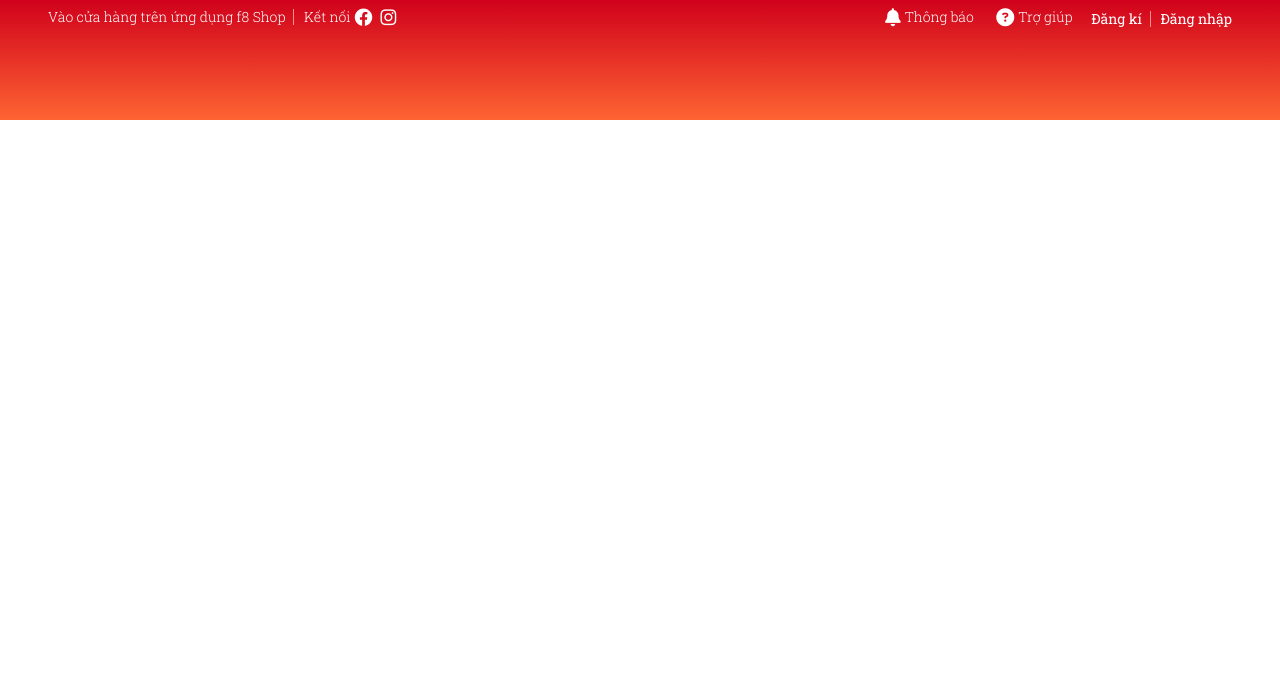
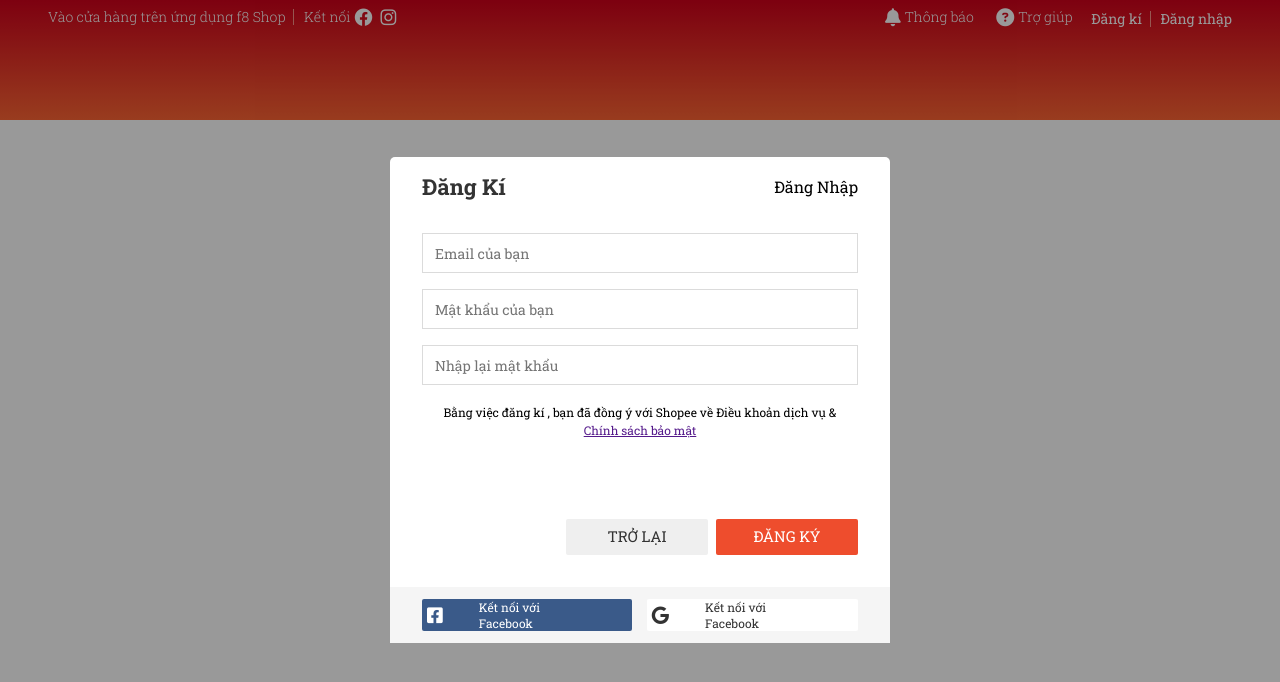
Before and after one commit to leekthang/F8_Shopee, a plain HTML site: page index.html in a window 1280 px wide. Drawn offline with nearby package versions, Linux system fonts and the light colour scheme.

Commit message:
form redister

```diff
--- a/assets/css/base.css
+++ b/assets/css/base.css
@@ -3,6 +3,8 @@
     --black-color:#000;
     --text-color:#333;
     --primary-color:#ee4d2d;
+
+    --border-color: #dbdbdb;
 }
 
 
@@ -46,3 +48,84 @@ html {
 
     }
 }
+
+
+/* modal */
+
+.modal {
+    position:fixed;
+    top: 0;
+    right: 0;
+    bottom: 0;
+    left: 0;
+    display: flex;
+}
+
+
+.modal__overlay{
+    position: absolute;
+    width:100%;
+    height: 100%;
+
+    background-color: rgba(0, 0, 0, 0.4);
+}
+
+.modal__body{
+
+    background-color: var(--white-color);
+    margin: auto;
+    position: relative;
+    z-index: 1;
+    border-radius: 5px;
+}
+
+/* Button style */
+
+.btn {
+    min-width: 142px;
+    height: 36px;
+    text-decoration: none;
+    border: none;
+    border-radius: 2px;
+    font-size: 1.5rem;
+    padding: 0 5px;
+    outline: none;
+    cursor: pointer;
+    color: var(--text-color);
+    display: flex;
+    justify-content: center;
+    align-items: center;
+
+}
+
+.btn:hover{
+    background-color: rgba(0, 0, 0, 0.5);
+
+}
+
+.btn.btn--primary{
+    color: var(--white-color);
+    background-color: var(--primary-color);
+
+}
+
+.btn.btn--size-s{
+    height: 32px;
+    font-size: 12px;
+    padding: 0 8xp;
+
+}
+
+.btn.btn--disabled{
+    color: #949494;
+    cursor: default;
+    background-color: #c3c3c3;
+}
+
+.auth-form__socials{
+    background-color: #f5f5f5;
+    padding: 12px 32px;
+    display: flex;
+    justify-content: space-between;
+    margin-top: 32px;
+}
--- a/assets/css/main.css
+++ b/assets/css/main.css
@@ -257,3 +257,107 @@ display: block;
 width: 100%;
 
 }
+
+
+/* Authen modal */
+
+
+.auth-form{
+    width: 500px;
+    overflow: hidden;
+}
+
+.auth-form__container{
+    padding: 0 32px;
+}
+
+.auth-form__header{
+    display: flex;
+    align-items: center;
+    justify-content: space-between;
+}
+
+
+.auth-form__heading{
+    font-size: 2.2rem;
+    font-weight: 400px;
+    color: var(--text-color);
+}
+
+
+.auth-form__switch-btn{
+    font-size: 1.6rem;
+    font-weight: 400px;
+    color: var(--primaries-color);
+    cursor: pointer;
+}
+
+.auth_form__form{
+
+}
+
+.auth-form__input{
+    width: 100%;
+    margin-top: 16px;
+    height: 40px;
+    padding: 0 12px;
+    font-size: 1.4rem;
+    border: 1px solid var(--border-color);
+    outline: none;
+
+
+}
+
+.auth-form__input:focus{
+    border-color: #777;
+}
+
+.auth-form__aside{
+    margin-top: 18px;
+}
+
+.auth-form__polycy-text{
+    font-size: 1.2rem;
+    line-height: 1.8rem;
+    text-align: center;
+    padding: 0 12px;
+}
+
+.auth_form__text-link{
+    text-decoration: none;
+    color: var(--primaries-color);
+}
+
+.auth-form__controls{
+    display: flex;
+    justify-content: flex-end;
+    margin-top: 80px;
+}
+
+.auth-form__controls-back{
+    margin-right: 8px;
+}
+
+.auth-form__socials-icon{
+    font-size: 1.8rem;
+}
+
+.auth-form__socials--facebook{
+    color: var(--white-color);
+    background-color: #3a5a89;
+}
+
+
+.auth-form__socials--facebook
+.auth-form__socials-icon{
+    color: var(--white-color);
+}
+
+.auth-form__socials-title{
+   margin: 0 36px;
+}
+
+.auth-form__socials--google{
+    background-color: var(--white-color);
+
+}
--- a/index.html
+++ b/index.html
@@ -125,6 +125,76 @@
 
 </div>
 
+<!-- Modal layout -->
+    <div class="modal">
+        <div class="modal__overlay">
 
+        </div>
+
+        <div class="modal__body">
+
+
+                <!-- Authen form -->
+
+                <div class="auth-form">
+                    <div class="auth-form__container">
+                        <div class="auth-form__header">
+
+                        <h3 class="auth-form__heading">Đăng Kí</h3>
+                       <span class="auth-form__switch-btn">Đăng Nhập</span>
+                    </div>
+
+                <div class="auth_form__form">
+                    <div class="auth-form__group">
+                        <input type="text" class="auth-form__input" placeholder="Email của bạn">
+                    </div>
+
+                    <div class="auth-form__group">
+                        <input type="password" class="auth-form__input" placeholder="Mật khẩu của bạn">
+                    </div>
+
+                    <div class="auth-form__group">
+                        <input type="password" class="auth-form__input" placeholder="Nhập lại mật khẩu">
+                    </div>
+
+
+                    <div class="auth-form__aside">
+                        <p class="auth-form__polycy-text">
+                             Bằng việc đăng kí , bạn đã đồng ý với Shopee về
+                             <a href="" class="auth_form__text-link">Điều khoản dịch vụ</a> &
+                             <a href="" class="auth-form__text-link">Chính sách bảo mật</a>
+                        </p>
+                    </div>
+
+                     <div class="auth-form__controls">
+                        <button class="btn auth-form__controls-back">TRỞ LẠI</button>
+                        <button class="btn btn--primary">ĐĂNG KÝ</button>
+                     </div>
+                    </div>
+
+               </div>
+
+                    <div class="auth-form__socials">
+                        <a style="margin-right: 15px;" href="" class=" auth-form__socials--facebook btn btn--size-s btn--with-icon">
+                            <i class="auth-form__socials-icon fab fa-facebook-square"></i>
+                            <span class="auth-form__socials-title">
+                                Kết nối với Facebook
+                            </span>
+
+                        </a>
+
+                        <a href="" class=" auth-form__socials--google btn btn--size-s btn--with-icon">
+                            <i class="auth-form__socials-icon fab fa-google"></i>
+                            <span class="auth-form__socials-title">
+                                Kết nối với Facebook
+                            </span>
+                        </a>
+                    </div>
+
+               </div>
+
+        </div>
+
+    </div>
 </body>
 </html>
```
